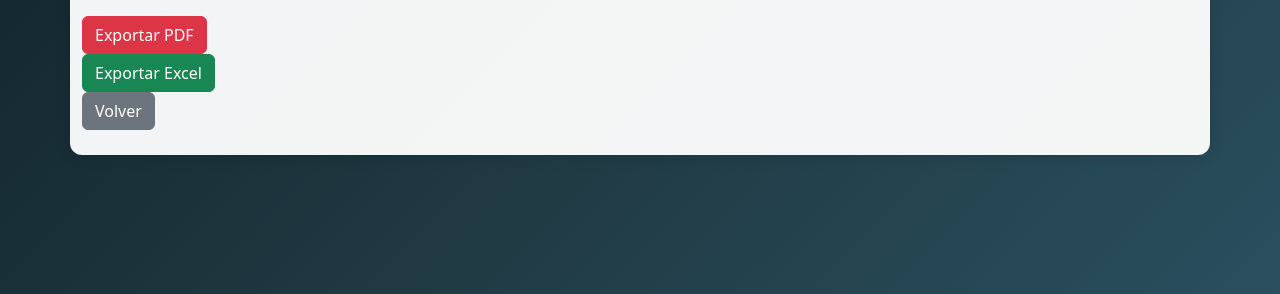
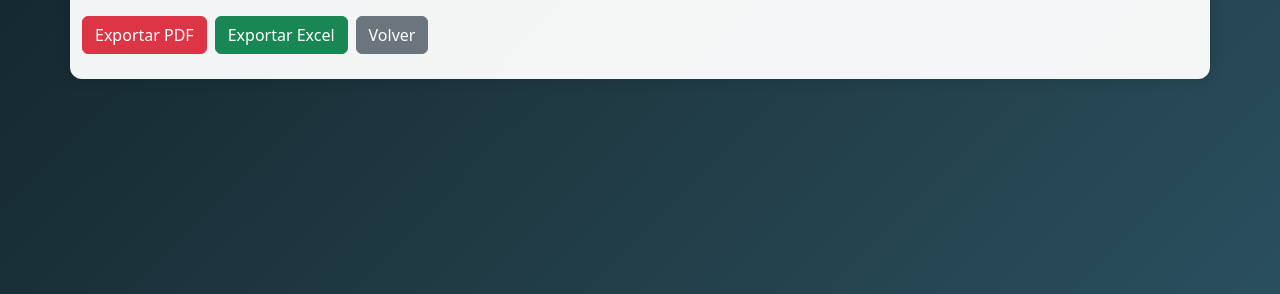
Before and after one commit to marisoltorres99/GestionStock, a Flask app: page /informes/ventasDelDia in a window 1280 px wide. Shown: the part 335-629 px from the top of the page. Run offline with Flask 3, Linux system fonts and the light colour scheme.

Commit message:
update visual

```diff
--- a/templates/informes/ventasDiarias.html
+++ b/templates/informes/ventasDiarias.html
@@ -56,14 +56,12 @@
     </table>
 </div>
 
-<a href="{{ url_for('informe.exportarVentasPDF') }}" class="btn btn-danger btn-responsive">Exportar PDF</a>
+<div class="d-flex gap-2 flex-wrap">
+    <a href="{{ url_for('informe.exportarVentasPDF') }}" class="btn btn-danger btn-responsive">Exportar PDF</a>
 
-<br>
+    <a href="{{ url_for('informe.exportarVentasExcel') }}" class="btn btn-success btn-responsive">Exportar Excel</a>
 
-<a href="{{ url_for('informe.exportarVentasExcel') }}" class="btn btn-success btn-responsive">Exportar Excel</a>
-
-<br>
-
-<a href="{{ url_for('informe.listar') }}" class="btn btn-secondary btn-responsive">Volver</a>
+    <a href="{{ url_for('informe.listar') }}" class="btn btn-secondary btn-responsive">Volver</a>
+</div>
 
 {% endblock %}
```
